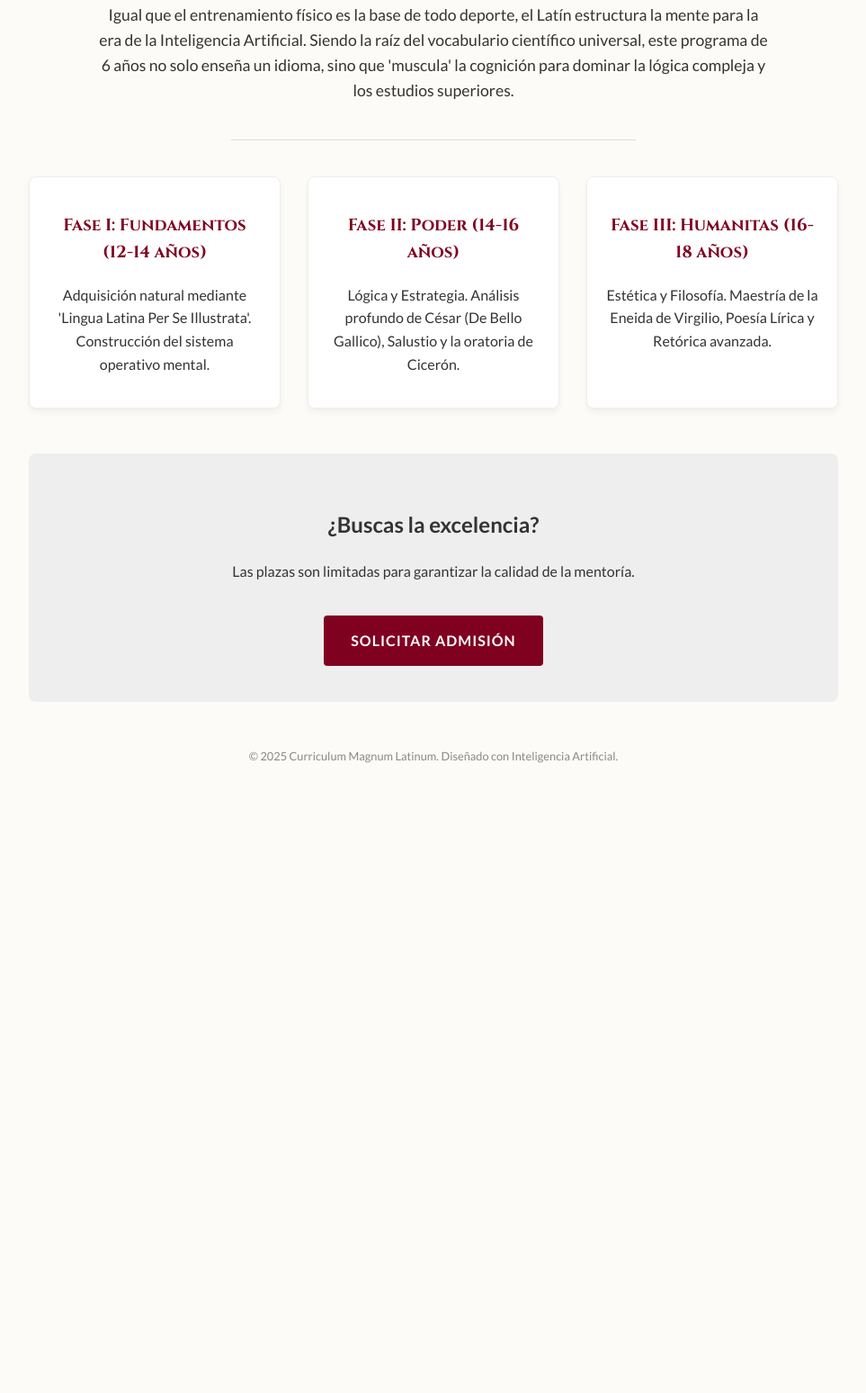
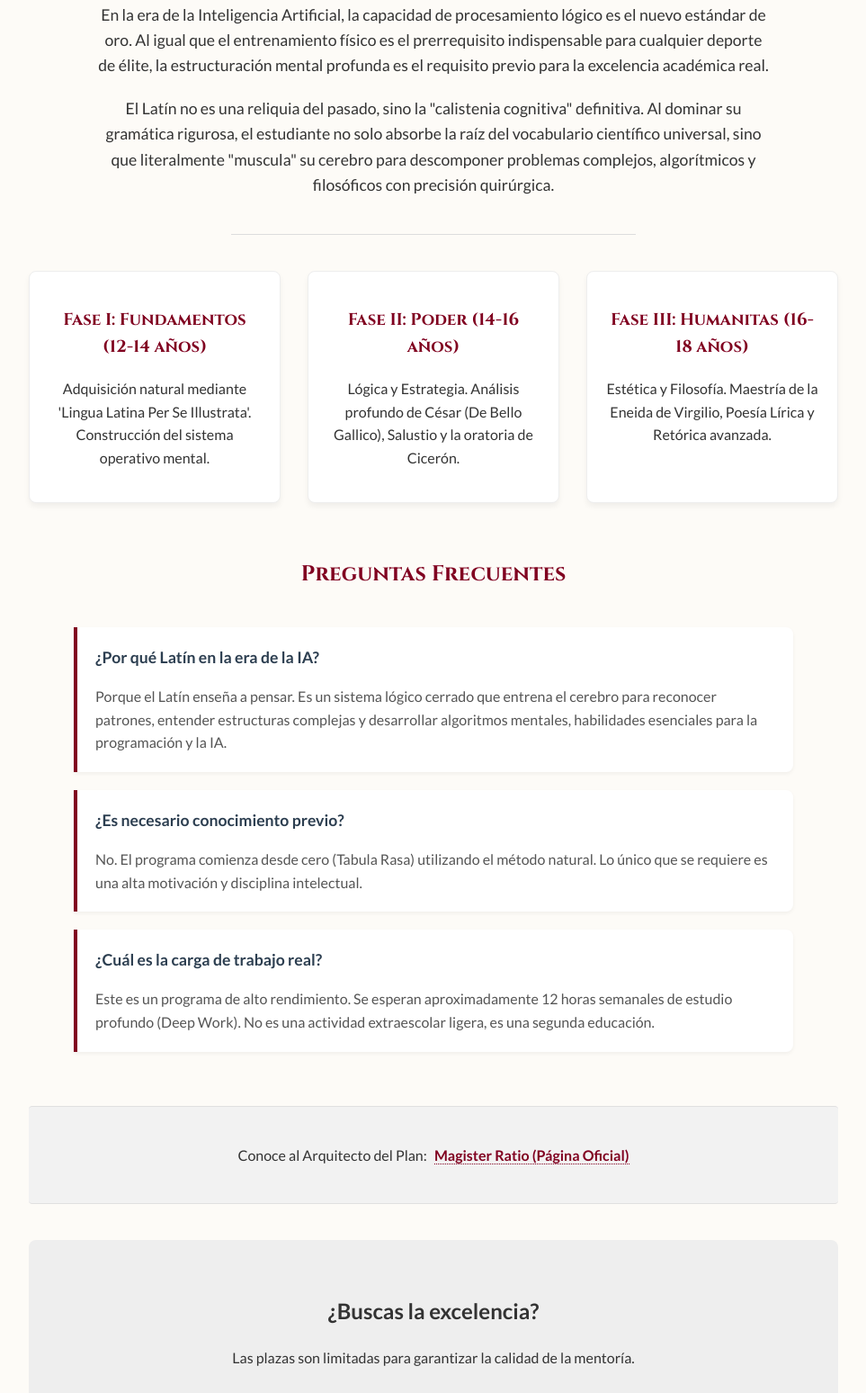
Before and after one commit to magisterha/Curriculum_Magnum_Latinum, a plain HTML site: page index.html in a window 1280 px wide. Shown: the part 287-1835 px from the top of the page at 90% size, without its empty margins (158-1121 px from the left). Before the commit the page ends 1190 px from the top, so only its background shows below. Drawn offline with Linux system fonts and the light colour scheme.

Commit message:
Update index.html

```diff
--- a/index.html
+++ b/index.html
@@ -24,24 +24,60 @@
 
         <main>
             <section class="intro">
-                <p data-i18n="intro">Igual que el entrenamiento físico es la base de todo deporte, el Latín estructura la mente para la era de la Inteligencia Artificial. Siendo la raíz del vocabulario científico universal, este programa de 6 años no solo enseña un idioma, sino que 'muscula' la cognición para dominar la lógica compleja y los estudios superiores.</p>
+                <p data-i18n="intro_p1">En la era de la Inteligencia Artificial, la capacidad de procesamiento lógico es el nuevo estándar de oro. Al igual que el entrenamiento físico es el prerrequisito indispensable para cualquier deporte de élite, la estructuración mental profunda es el requisito previo para la excelencia académica real.</p>
+
+                <p data-i18n="intro_p2">El Latín no es una reliquia del pasado, sino la "calistenia cognitiva" definitiva. Al dominar su gramática rigurosa, el estudiante no solo absorbe la raíz del vocabulario científico universal, sino que literalmente "muscula" su cerebro para descomponer problemas complejos, algorítmicos y filosóficos con precisión quirúrgica.</p>
             </section>
 
             <hr class="divider">
 
             <section class="grid-layout">
+                <a href="phase1.html" class="card-link">
                     <div class="card">
                         <h3 data-i18n="phase1_title">Fase I: Fundamentos (12-14 años)</h3>
                         <p data-i18n="phase1_desc">Adquisición natural mediante 'Lingua Latina Per Se Illustrata'. Construcción del sistema operativo mental.</p>
                     </div>
+                </a>
+
+                <a href="phase2.html" class="card-link">
                     <div class="card">
                         <h3 data-i18n="phase2_title">Fase II: Poder (14-16 años)</h3>
                         <p data-i18n="phase2_desc">Lógica y Estrategia. Análisis profundo de César (De Bello Gallico), Salustio y la oratoria de Cicerón.</p>
                     </div>
+                </a>
+
+                <a href="phase3.html" class="card-link">
                     <div class="card">
                         <h3 data-i18n="phase3_title">Fase III: Humanitas (16-18 años)</h3>
                         <p data-i18n="phase3_desc">Estética y Filosofía. Maestría de la Eneida de Virgilio, Poesía Lírica y Retórica avanzada.</p>
                     </div>
+                </a>
+            </section>
+
+            <section class="faq-section">
+                <h2 data-i18n="faq_title">Preguntas Frecuentes</h2>
+
+                <div class="faq-item">
+                    <h4 data-i18n="faq_q1">¿Por qué Latín en la era de la IA?</h4>
+                    <p data-i18n="faq_a1">Porque el Latín enseña a pensar. Es un sistema lógico cerrado que entrena el cerebro para reconocer patrones, entender estructuras complejas y desarrollar algoritmos mentales, habilidades esenciales para la programación y la IA.</p>
+                </div>
+
+                <div class="faq-item">
+                    <h4 data-i18n="faq_q2">¿Es necesario conocimiento previo?</h4>
+                    <p data-i18n="faq_a2">No. El programa comienza desde cero (Tabula Rasa) utilizando el método natural. Lo único que se requiere es una alta motivación y disciplina intelectual.</p>
+                </div>
+
+                <div class="faq-item">
+                    <h4 data-i18n="faq_q3">¿Cuál es la carga de trabajo real?</h4>
+                    <p data-i18n="faq_a3">Este es un programa de alto rendimiento. Se esperan aproximadamente 12 horas semanales de estudio profundo (Deep Work). No es una actividad extraescolar ligera, es una segunda educación.</p>
+                </div>
+            </section>
+
+            <section class="mentor-section">
+                <p>
+                    <span data-i18n="prof_link_text">Conoce al Arquitecto del Plan:</span>
+                    <a href="https://magisterha.github.io/" target="_blank" class="prof-link">Magister Ratio (Página Oficial)</a>
+                </p>
             </section>
 
             <section class="cta-section">
```
Lines whose indentation alone changed are shown as unchanged.
